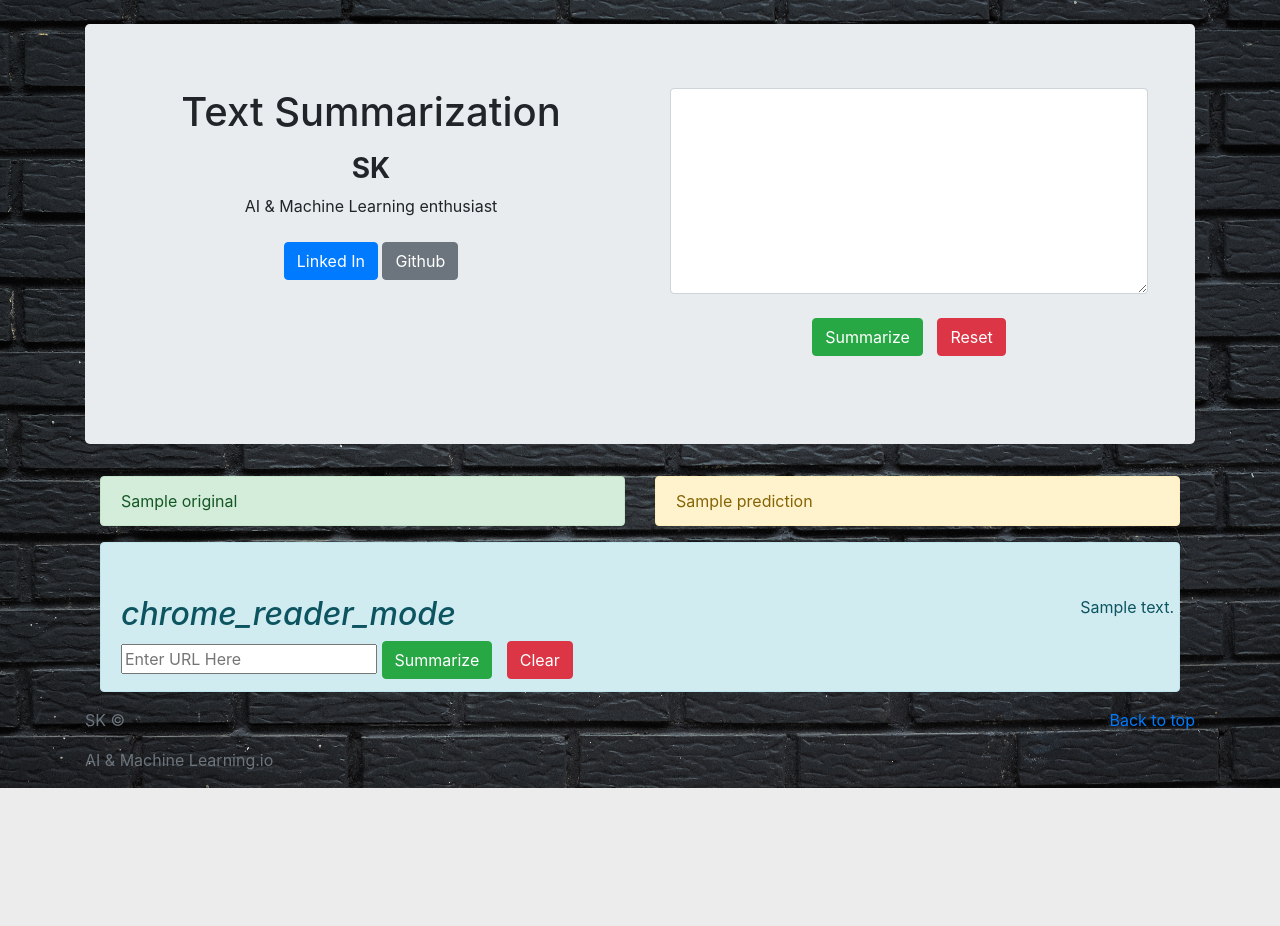
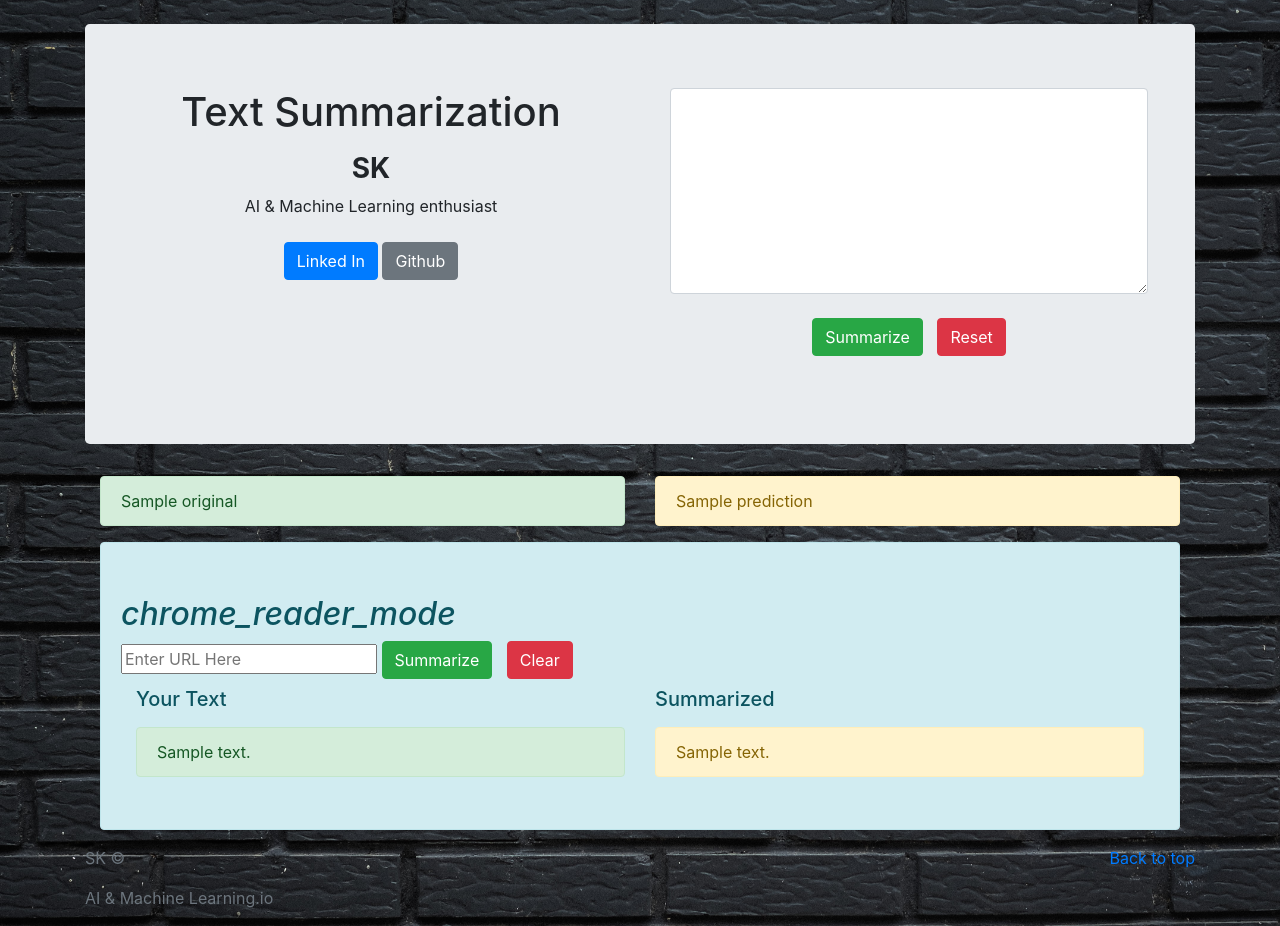
Before and after one commit to Sou-786/NLP_WEB_APPS, a Flask app: template templates/summarize.html in a window 1280 px wide. Shown: the part 56-982 px from the top of the page. Before the commit the page ends 844 px from the top, so only its background shows below. Run offline with Flask 2, Linux system fonts and the light colour scheme; the template is opened without the code that fills it: most values are stand-ins (such as "Sample title", 1, 10 or a date in 2020); parts of the project's set-up code (start-up, migrations or seed data) failed here and were passed over; some libraries are stand-ins or nearby versions.

Commit message:
Update summarize.html

```diff
--- a/templates/summarize.html
+++ b/templates/summarize.html
@@ -68,11 +68,34 @@
 
 
 
-			</div>
-			<p><span style="color:#0091EA;"> </span></p>
-            <p class="light">{{ctext}}</p>
+		 <!-- Result Display-->
+		 <section class="section section-solutions-about grey darken-2">
+			<div class="container white-text">
 
+				 <!--   Icon Section   -->
+				 <div class="row">
+				   <div class="col s12 m6">
+					 <div class="icon-block">
+					   <h2 class="center brown-text"><i class="material-icons"></i></h2>
+					   <h5 class="center">Your Text</h5>
+						<p><span style="color:#0091EA;"></span></p>
+					   <p class="alert alert-success">{{ctext}}</p>
+					   <div class="" role="alert"><p><span></p><br/>
 
+				   </div>
+					 </div>
+				   </div>
+
+				   <div class="col s12 m6 grey darken-3">
+					 <div class="icon-block">
+					   <h2 class="center brown-text"><i class="material-icons"></i></h2>
+					   <h5 class="center">Summarized</h5>
+						 <div class="" role="alert">
+						 <p><span style="color:#0091EA;"></span></p>
+				   </div>
+					   <p class="alert alert-warning">{{ final_summary }}</p>
+
+					 </div>
 
 
 
```
